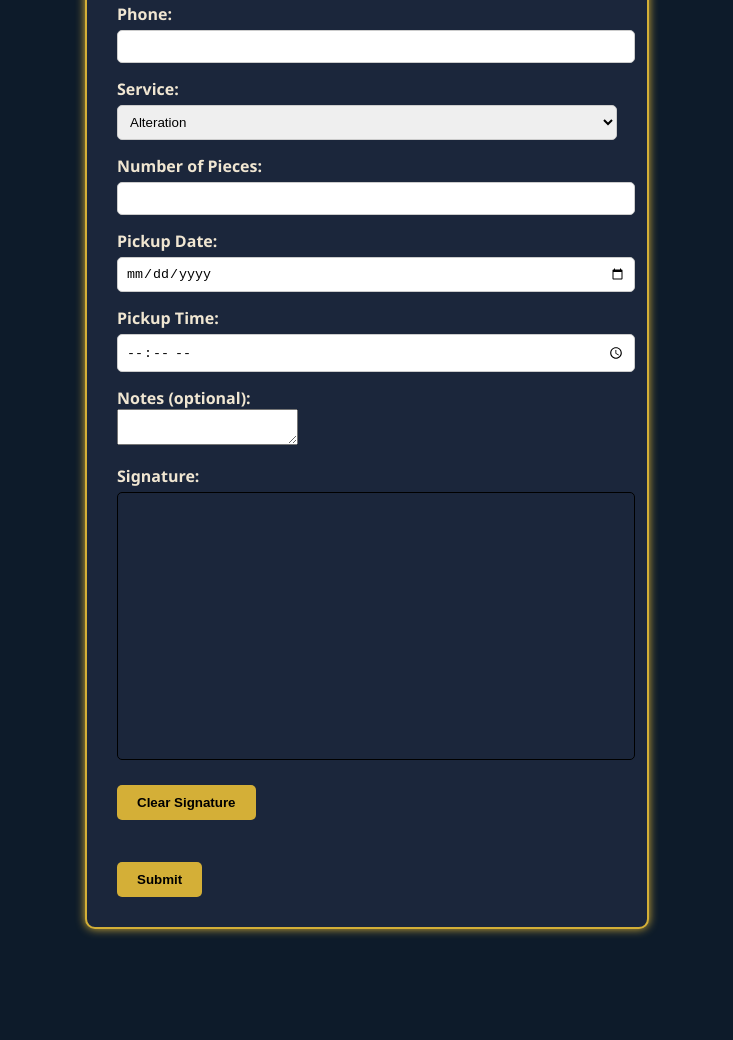
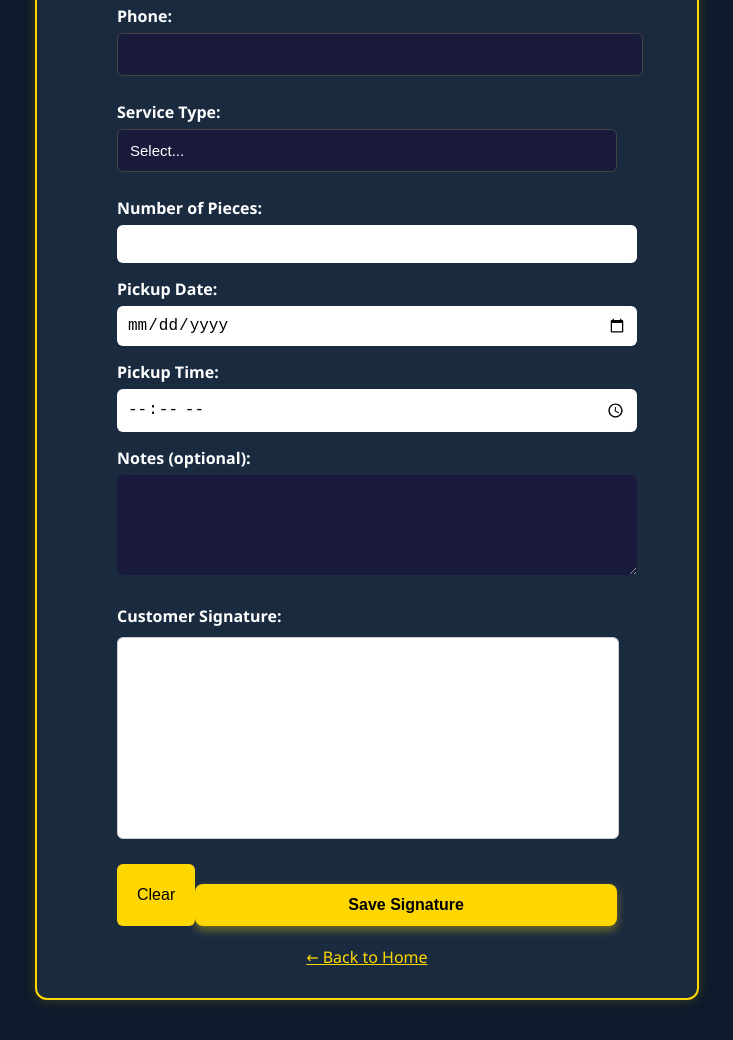
Before and after one commit to 502296/TailorMe, a plain HTML site: page pickup-signature.html in a window 1280 px wide. Shown: the part 240-1280 px from the top of the page, without its empty margins (273-1006 px from the left). Before the commit the page ends 1219 px from the top, so only its background shows below. Drawn offline with Linux system fonts and the light colour scheme.

Commit message:
Update pickup-signature.html

```diff
--- a/pickup-signature.html
+++ b/pickup-signature.html
@@ -1,18 +1,158 @@
 <!DOCTYPE html>
 
 <html lang="en">
+
+
 
 <head>
 
   <meta charset="UTF-8">
 
-  <title>Pickup Signature</title>
+  <meta name="viewport" content="width=device-width, initial-scale=1.0">
 
-  <link rel="stylesheet" href="signature.css">
+  <title>Pickup Signature | TailorMe</title>
 
-  <script src="signature.js"></script>
+  <link rel="stylesheet" href="appointment.css">
+
+  <style>
+
+    body {
+
+      background-color: #0e1a2b;
+
+      color: #fff;
+
+      font-family: 'Segoe UI', Tahoma, Geneva, Verdana, sans-serif;
+
+      padding: 40px 20px;
+
+    }
+
+
+
+    .form-container {
+
+      max-width: 600px;
+
+      margin: auto;
+
+      border: 2px solid gold;
+
+      border-radius: 12px;
+
+      padding: 30px;
+
+      background-color: #1a2b40;
+
+      box-shadow: 0 0 12px rgba(255, 215, 0, 0.2);
+
+    }
+
+
+
+    h1 {
+
+      text-align: center;
+
+      color: gold;
+
+      margin-bottom: 20px;
+
+    }
+
+
+
+    label {
+
+      display: block;
+
+      margin-top: 15px;
+
+      font-weight: bold;
+
+    }
+
+
+
+    input, textarea {
+
+      width: 100%;
+
+      padding: 10px;
+
+      margin-top: 6px;
+
+      border-radius: 6px;
+
+      border: none;
+
+      font-size: 16px;
+
+    }
+
+
+
+    canvas {
+
+      border: 1px solid #ccc;
+
+      border-radius: 6px;
+
+      margin-top: 10px;
+
+      background-color: #fff;
+
+      width: 100%;
+
+      height: 200px;
+
+    }
+
+
+
+    .buttons {
+
+      margin-top: 20px;
+
+      display: flex;
+
+      justify-content: space-between;
+
+    }
+
+
+
+    .btn {
+
+      background-color: gold;
+
+      color: black;
+
+      border: none;
+
+      padding: 12px 20px;
+
+      font-size: 16px;
+
+      border-radius: 6px;
+
+      cursor: pointer;
+
+    }
+
+
+
+    .btn:hover {
+
+      background-color: #e6c200;
+
+    }
+
+  </style>
 
 </head>
+
+
 
 <body>
 
@@ -22,21 +162,25 @@
 
     <form id="pickupForm">
 
+
+
       <label for="customer_name">Name:</label>
 
-      <input type="text" id="customer_name" required>
+      <input type="text" id="customer_name" name="customer_name" required>
 
 
 
       <label for="phone">Phone:</label>
 
-      <input type="tel" id="phone" required>
+      <input type="tel" id="phone" name="phone" required>
 
 
 
-      <label for="service">Service:</label>
+      <label for="service">Service Type:</label>
 
-      <select id="service" required>
+      <select id="service" name="service" required>
+
+        <option value="">Select...</option>
 
         <option value="Alteration">Alteration</option>
 
@@ -48,37 +192,49 @@
 
       <label for="pieces">Number of Pieces:</label>
 
-      <input type="number" id="pieces" required>
+      <input type="number" id="pieces" name="pieces" min="1" required>
 
 
 
       <label for="pickup_date">Pickup Date:</label>
 
-      <input type="date" id="pickup_date" required>
+      <input type="date" id="pickup_date" name="pickup_date" required>
 
 
 
       <label for="pickup_time">Pickup Time:</label>
 
-      <input type="time" id="pickup_time" required>
+      <input type="time" id="pickup_time" name="pickup_time" required>
 
 
 
       <label for="notes">Notes (optional):</label>
 
-      <textarea id="notes"></textarea>
+      <textarea id="notes" name="notes"></textarea>
 
 
 
-      <label>Signature:</label>
+      <label for="signature">Customer Signature:</label>
 
-      <canvas id="signature-pad" width="300" height="150" style="border:1px solid #000;"></canvas><br>
-
-      <button type="button" onclick="clearSignature()">Clear Signature</button><br><br>
+      <canvas id="signature-pad"></canvas>
 
 
 
-      <button type="submit">Submit</button>
+      <div class="buttons">
+
+        <button type="button" class="btn" onclick="clearSignature()">Clear</button>
+
+        <button type="submit" class="btn">Save Signature</button>
+
+      </div>
+
+
+
+      <div style="text-align: center; margin-top: 20px;">
+
+        <a href="index.html" style="color: gold; text-decoration: underline;">← Back to Home</a>
+
+      </div>
 
     </form>
 
@@ -86,63 +242,25 @@
 
 
 
+  <script src="signature.js"></script>
+
   <script>
 
-    const canvas = document.getElementById("signature-pad");
-
-    const ctx = canvas.getContext("2d");
-
-    let isDrawing = false;
-
-
-
-    canvas.addEventListener("mousedown", () => isDrawing = true);
-
-    canvas.addEventListener("mouseup", () => isDrawing = false);
-
-    canvas.addEventListener("mousemove", draw);
-
-
-
-    function draw(e) {
-
-      if (!isDrawing) return;
-
-      ctx.lineWidth = 2;
-
-      ctx.lineCap = "round";
-
-      ctx.strokeStyle = "#000";
-
-      ctx.lineTo(e.offsetX, e.offsetY);
-
-      ctx.stroke();
-
-      ctx.beginPath();
-
-      ctx.moveTo(e.offsetX, e.offsetY);
-
-    }
-
-
-
-    function clearSignature() {
-
-      ctx.clearRect(0, 0, canvas.width, canvas.height);
-
-    }
-
-
-
-    document.getElementById("pickupForm").addEventListener("submit", async function (e) {
+    document.getElementById("pickupForm").addEventListener("submit", function (e) {
 
       e.preventDefault();
 
 
 
+      const canvas = document.getElementById("signature-pad");
+
+      const signatureData = canvas.toDataURL();
+
+
+
       const data = {
 
-        customer_name: document.getElementById("customer_name").value,
+        name: document.getElementById("customer_name").value,
 
         phone: document.getElementById("phone").value,
 
@@ -156,53 +274,53 @@
 
         notes: document.getElementById("notes").value,
 
-        signature: canvas.toDataURL()
+        signature: signatureData
 
       };
 
 
 
-      try {
+      fetch("https://script.google.com/macros/s/AKfycbz5nHctFlDckZ8PKWNi-zJvhmP0Xdvt_RKbXStyxeV8N4SR8joxsCwhD02d7DsQ3o1D/exec", {
 
-        const response = await fetch("https://script.google.com/macros/s/AKfycbyo1PzUGYJSlCzktI-5f4ptCk1J1i6Rk84UAH0YgDo6FHOfc7qTU5swTq8zB2bwas-wag/exec", {
+        method: "POST",
 
-          method: "POST",
+        body: JSON.stringify(data),
 
-          body: JSON.stringify(data),
+        headers: {
 
-          headers: {
+          "Content-Type": "application/json"
 
-            "Content-Type": "application/json"
+        }
 
-          }
+      })
+
+        .then(res => res.text())
+
+        .then(result => {
+
+          window.location.href = "confirmation.html";
+
+        })
+
+        .catch(err => {
+
+          alert("Error: " + err);
 
         });
 
-
-
-        if (response.ok) {
-
-          alert("Pickup confirmed and email sent successfully!");
-
-          window.location.href = "thankyou.html";
-
-        } else {
-
-          alert("Something went wrong. Please try again.");
-
-        }
+    });
 
 
 
-      } catch (error) {
+    function clearSignature() {
 
-        console.error("Fetch error:", error);
+      const canvas = document.getElementById("signature-pad");
 
-        alert("Error sending data. Please check the console.");
+      const ctx = canvas.getContext("2d");
 
-      }
+      ctx.clearRect(0, 0, canvas.width, canvas.height);
 
-    });
+    }
 
   </script>
 
```
